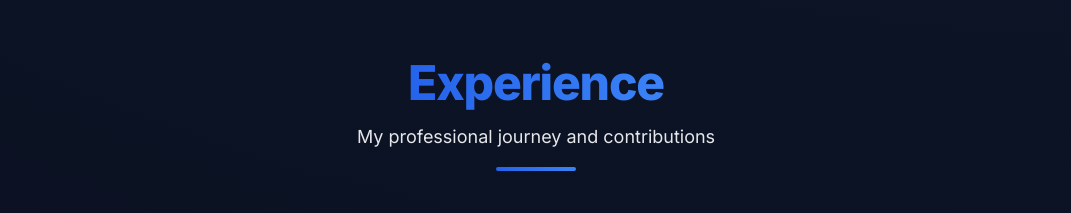
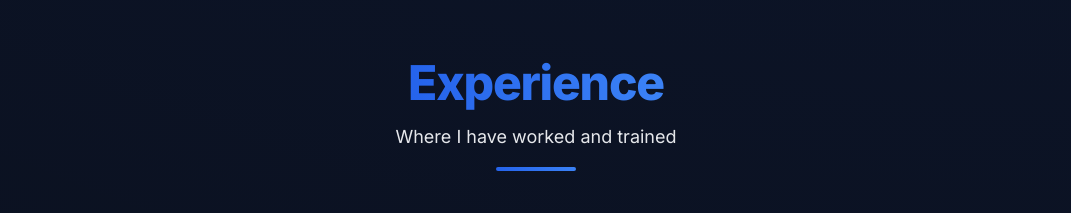
Before and after one commit to OmarELswaf/portfolio, a React (Vite) app: page / in a window 1280 px wide. Shown: the part 2620-2833 px from the top of the page, without its empty margins (104-1175 px from the left). Built offline with nearby package versions, Linux system fonts and the light colour scheme.

Commit message:
Update Experience.jsx

```diff
--- a/src/components/sections/Experience.jsx
+++ b/src/components/sections/Experience.jsx
@@ -12,7 +12,7 @@ export default function Experience() {
   return (
     <section id="experience" className="py-24 md:py-32" ref={sectionRef}>
       <div className="max-w-6xl mx-auto px-6">
-        <SectionHeading title="Experience" subtitle="My professional journey and contributions" />
+        <SectionHeading title="Experience" subtitle="Where I have worked and trained" />
 
         <div className="relative">
           {/* Center timeline line */}
```
